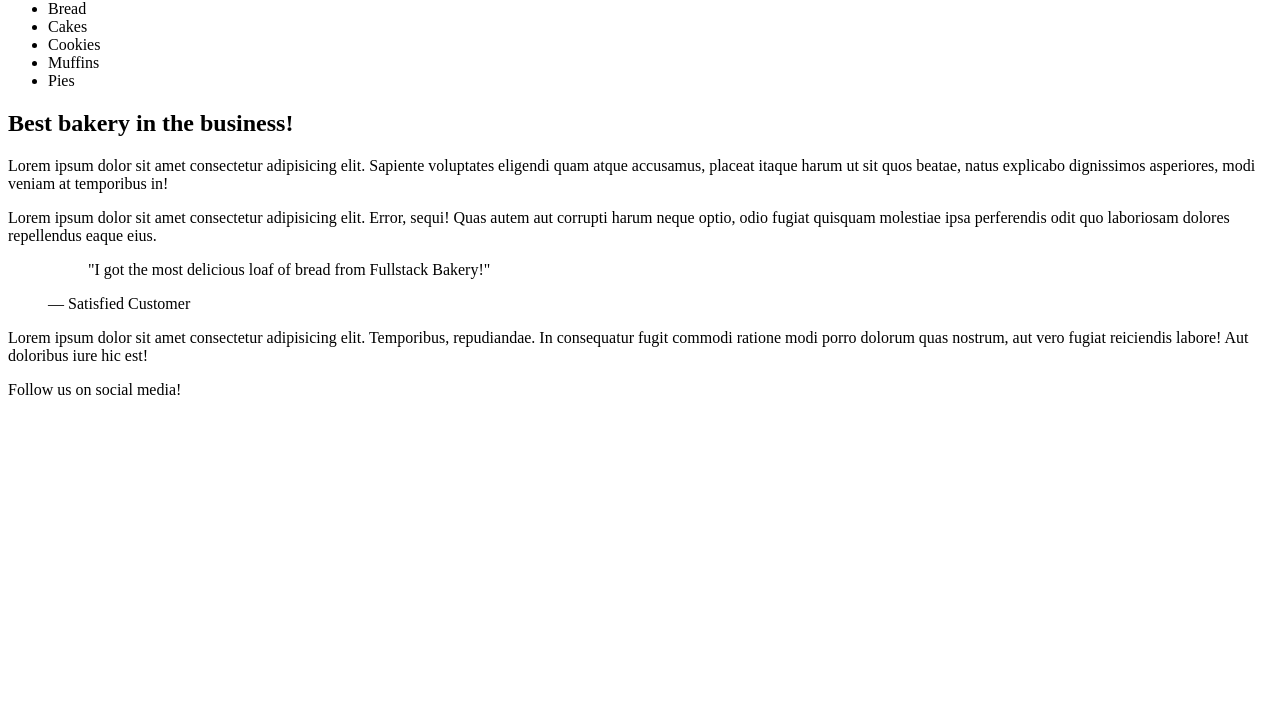
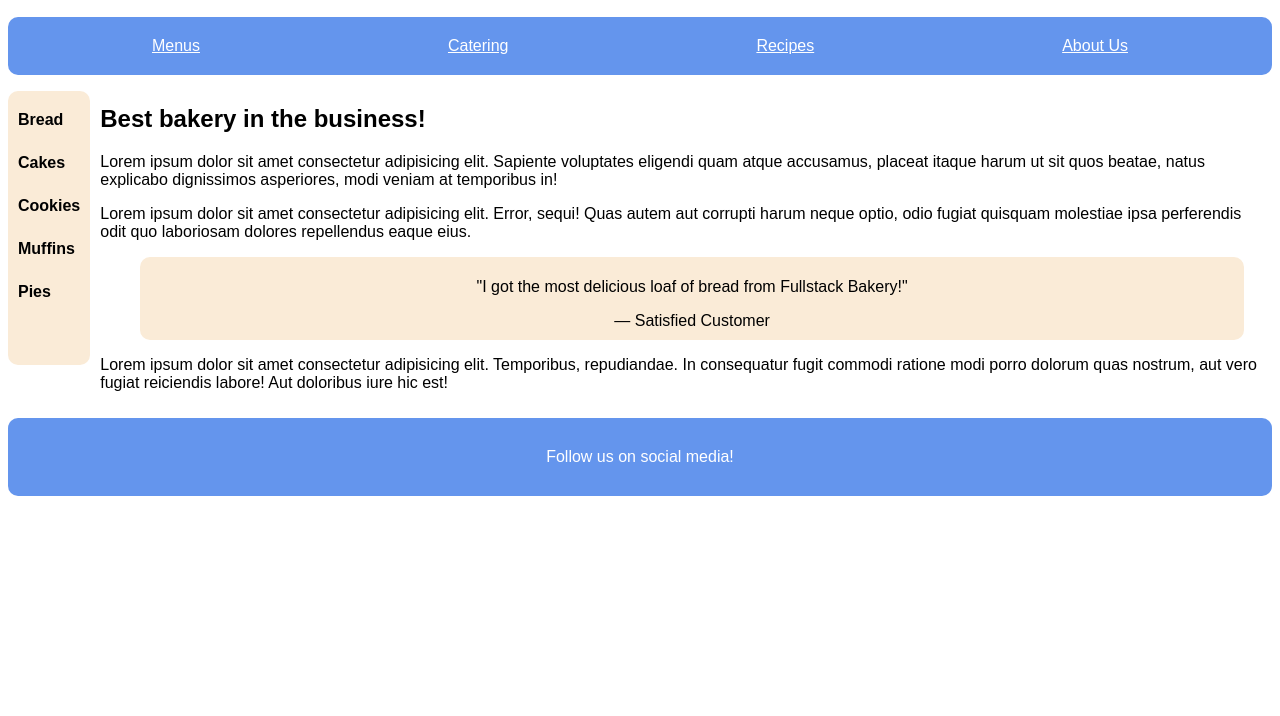
Before and after one commit to allisonandres1/Fullstack-bakery, a plain HTML site: page index.html in a window 1280 px wide. Shown: the part 84-800 px from the top of the page. Drawn offline with Linux system fonts and the light colour scheme.

Commit message:
CSS updates to entire page

```diff
--- /dev/null
+++ b/index.css
@@ -0,0 +1,68 @@
+.brand {
+  font-weight: bold;
+  font-size: 2em;
+  font-family: Arial, Helvetica, sans-serif;
+}
+
+.nav {
+  font-family: Arial, Helvetica, sans-serif;
+  color: white;
+}
+
+nav {
+  display: flex;
+  background-color: cornflowerblue;
+  justify-content: space-around;
+  padding: 20px;
+  border-radius: 10px;
+}
+
+main {
+  display: flex;
+  flex-grow: 1;
+}
+
+ul {
+  display: flex;
+  flex-direction: column;
+  list-style-type: none;
+  padding: 0;
+  background-color: antiquewhite;
+  font-weight: bold;
+  font-family: Arial, Helvetica, sans-serif;
+  width: 100%;
+  border-radius: 10px;
+  height: 80%;
+  gap: 5px;
+}
+
+li {
+  align-text: center;
+  padding-top: 20px;
+  padding-left: 10px;
+  padding-right: 10px;
+}
+
+article {
+  padding: 10px;
+  font-family: Arial, Helvetica, sans-serif;
+}
+
+.testimonial {
+  background-color: antiquewhite;
+  border-radius: 10px;
+  padding-bottom: 10px;
+  padding-top: 5px;
+  text-align: center;
+  width: 95%;
+  color: whblackite;
+}
+
+footer {
+  background-color: cornflowerblue;
+  text-align: center;
+  padding: 30px;
+  font-family: Arial, Helvetica, sans-serif;
+  border-radius: 10px;
+  color: white;
+}
--- a/index.html
+++ b/index.html
@@ -2,15 +2,16 @@
 <html lang="en">
   <head>
     <title>Fullstack Bakery</title>
+    <link rel="stylesheet" href="index.css" />
   </head>
   <body>
     <header>
       <p class="brand">Fullstack Bakery</p>
       <nav>
-        <a href="#">Menus</a>
-        <a href="#">Catering</a>
-        <a href="#">Recipes</a>
-        <a href="#">About Us</a>
+        <a class="nav" href="#">Menus</a>
+        <a class="nav" href="#">Catering</a>
+        <a class="nav" href="#">Recipes</a>
+        <a class="nav" href="#">About Us</a>
       </nav>
     </header>
     <main>
```
